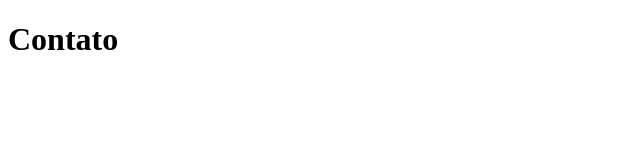
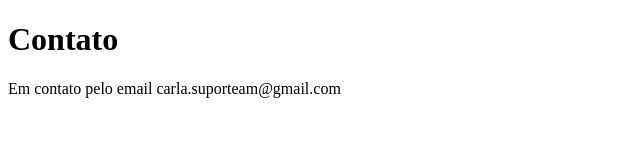
Before and after one commit to CarlaSerraoOn/sistema-de-cadastro, a plain HTML site: page contato.html in a window 1280 px wide. Shown: the whole page, without its empty margins (0-640 px from the left). Drawn offline with Linux system fonts and the light colour scheme.

Commit message:
adicionando email de contato

```diff
--- a/contato.html
+++ b/contato.html
@@ -8,5 +8,6 @@
 </head>
 <body>
   <h1>Contato</h1>
+  <p>Em contato pelo email carla.suporteam@gmail.com</p>
 </body>
 </html>
```
